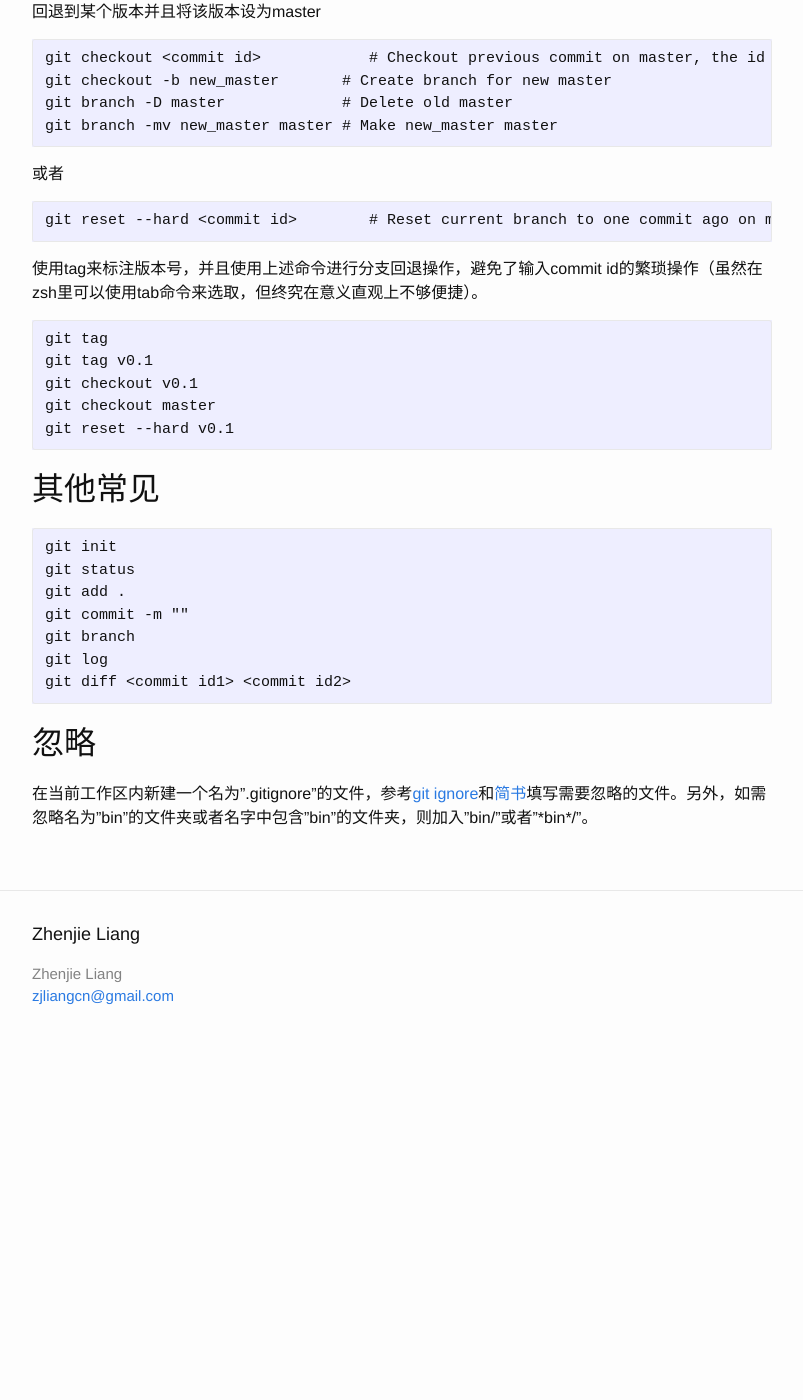
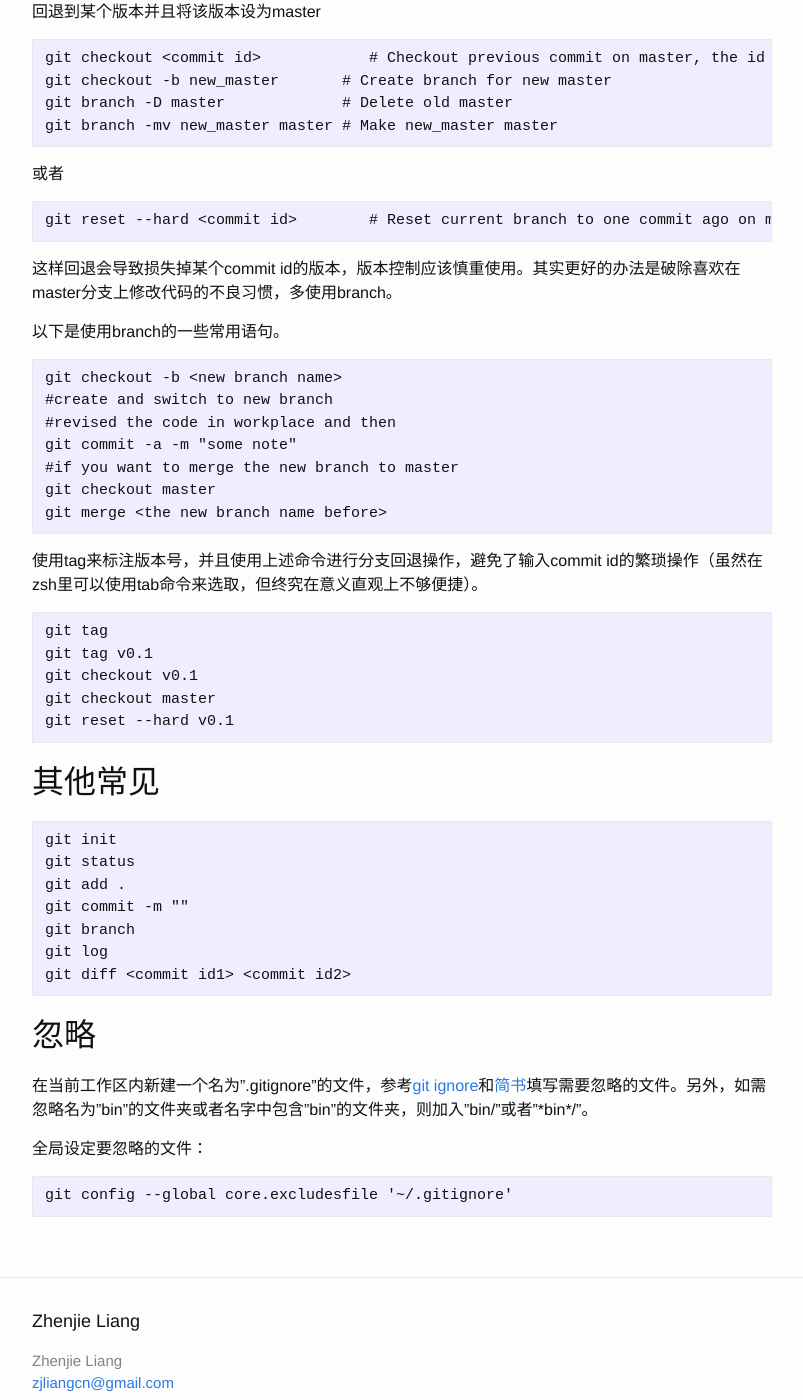
Before and after one commit to zhenjieliang/zhenjieliang.github.io, a Jekyll site: the page built from _posts/2017-12-24-git.md, in a window 1280 px wide and 1400 px high, scrolled down 302 px. Shown: the whole window, without its empty margins (238-1041 px from the left). Built offline with Jekyll 4.4.1, drawn with Linux system fonts in a browser that asks for light colours; before the commit the page ends 1370 px from its top, so only the background shows below that.

Commit message:
git md v0.5 add global ignore config

````diff
--- a/_posts/2017-12-24-git.md
+++ b/_posts/2017-12-24-git.md
@@ -7,7 +7,7 @@ categories: CS Tools
 
 Git 分为工作区，暂存区和仓库区。
 
-## 回退
+## 回退和分支
 
 回退到某个版本并且将该版本设为master
 
@@ -22,6 +22,20 @@ git branch -mv new_master master # Make new_master master
 
 ```
 git reset --hard <commit id>        # Reset current branch to one commit ago on master
+```
+
+这样回退会导致损失掉某个commit id的版本，版本控制应该慎重使用。其实更好的办法是破除喜欢在master分支上修改代码的不良习惯，多使用branch。
+
+以下是使用branch的一些常用语句。
+
+```
+git checkout -b <new branch name>
+#create and switch to new branch
+#revised the code in workplace and then
+git commit -a -m "some note"
+#if you want to merge the new branch to master
+git checkout master
+git merge <the new branch name before>
 ```
 
 使用tag来标注版本号，并且使用上述命令进行分支回退操作，避免了输入commit id的繁琐操作（虽然在zsh里可以使用tab命令来选取，但终究在意义直观上不够便捷）。
@@ -53,3 +67,9 @@ git diff <commit id1> <commit id2>
 ## 忽略
 
 在当前工作区内新建一个名为".gitignore"的文件，参考[git ignore](https://github.com/github/gitignore)和[简书](https://www.jianshu.com/p/a09a9b40ad20)填写需要忽略的文件。另外，如需忽略名为"bin"的文件夹或者名字中包含"bin"的文件夹，则加入"bin/"或者"\*bin\*/"。
+
+全局设定要忽略的文件：
+
+```
+git config --global core.excludesfile '~/.gitignore'
+```
````
Also changed, not shown: 2 other files.
